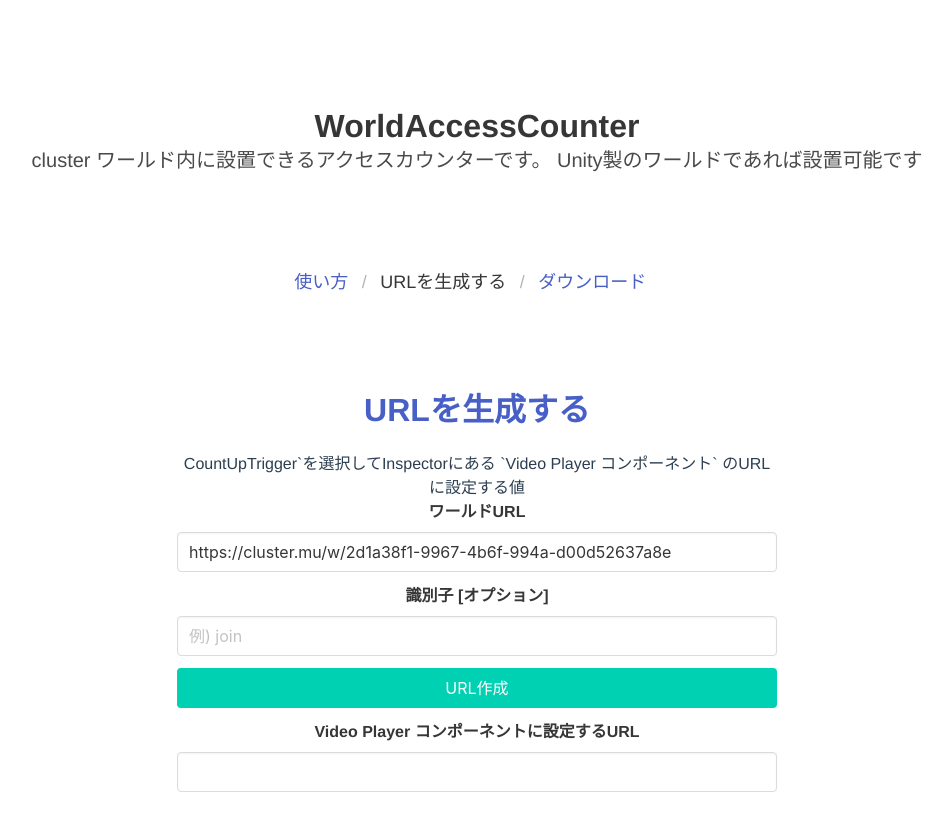
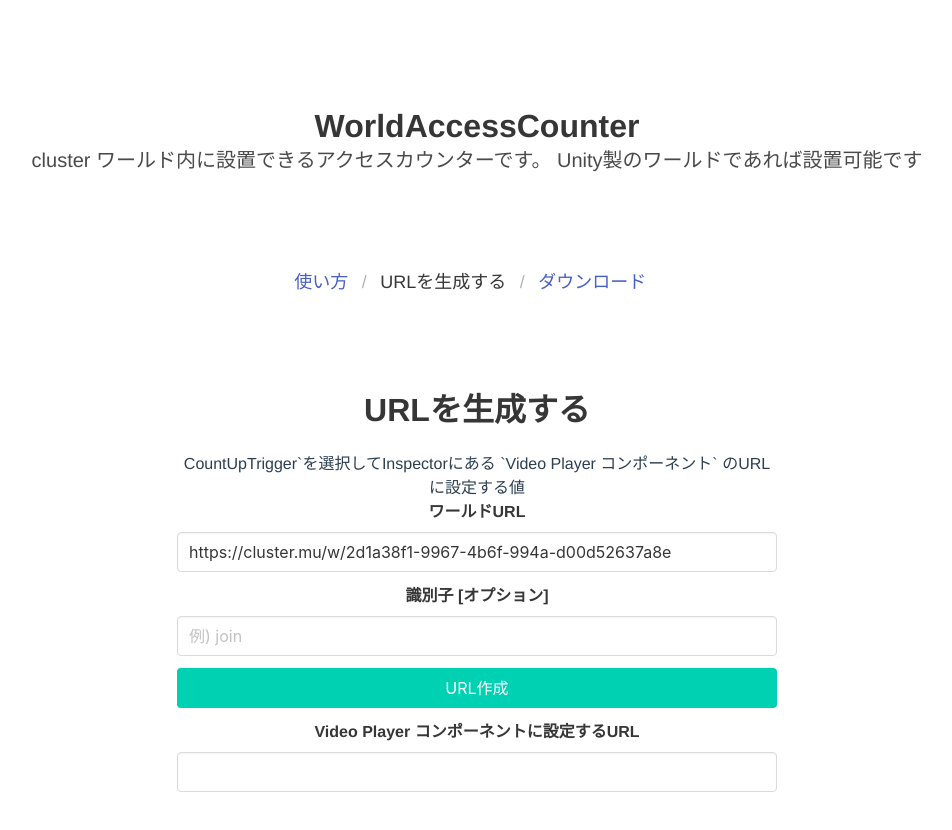
Before and after one commit to tfuru/WorldAccessCounter, a Vue app: page / in a window 1280 px wide. Both pictures are taken after a click on the link "URLを生成する". Shown: the top 830 px of the page, without its empty margins (163-1115 px from the left). Built offline with nearby package versions, Linux system fonts and the light colour scheme.

Commit message:
html修正

```diff
--- a/src/components/Top.vue
+++ b/src/components/Top.vue
@@ -51,7 +51,7 @@
 
     <section class="section" id="form_container" v-if="isActiveForm">
       <div class="container">
-        <h1 class="title"><a id="createurl">URLを生成する</a></h1>
+        <h1 class="title">URLを生成する</h1>
         <div class="columns">
           <div class="column">
             <p> CountUpTrigger`を選択してInspectorにある `Video Player コンポーネント` のURL に設定する値 </p>
```
